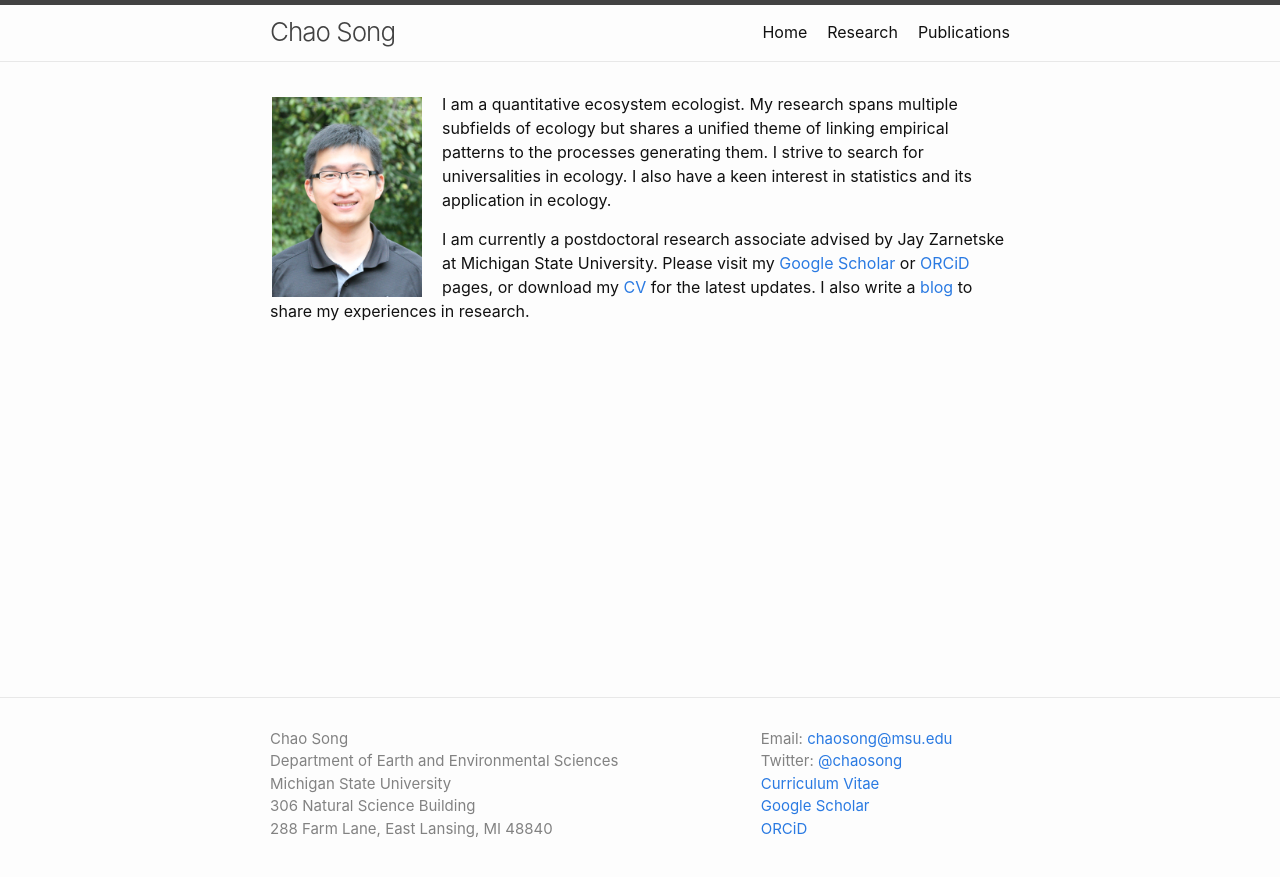
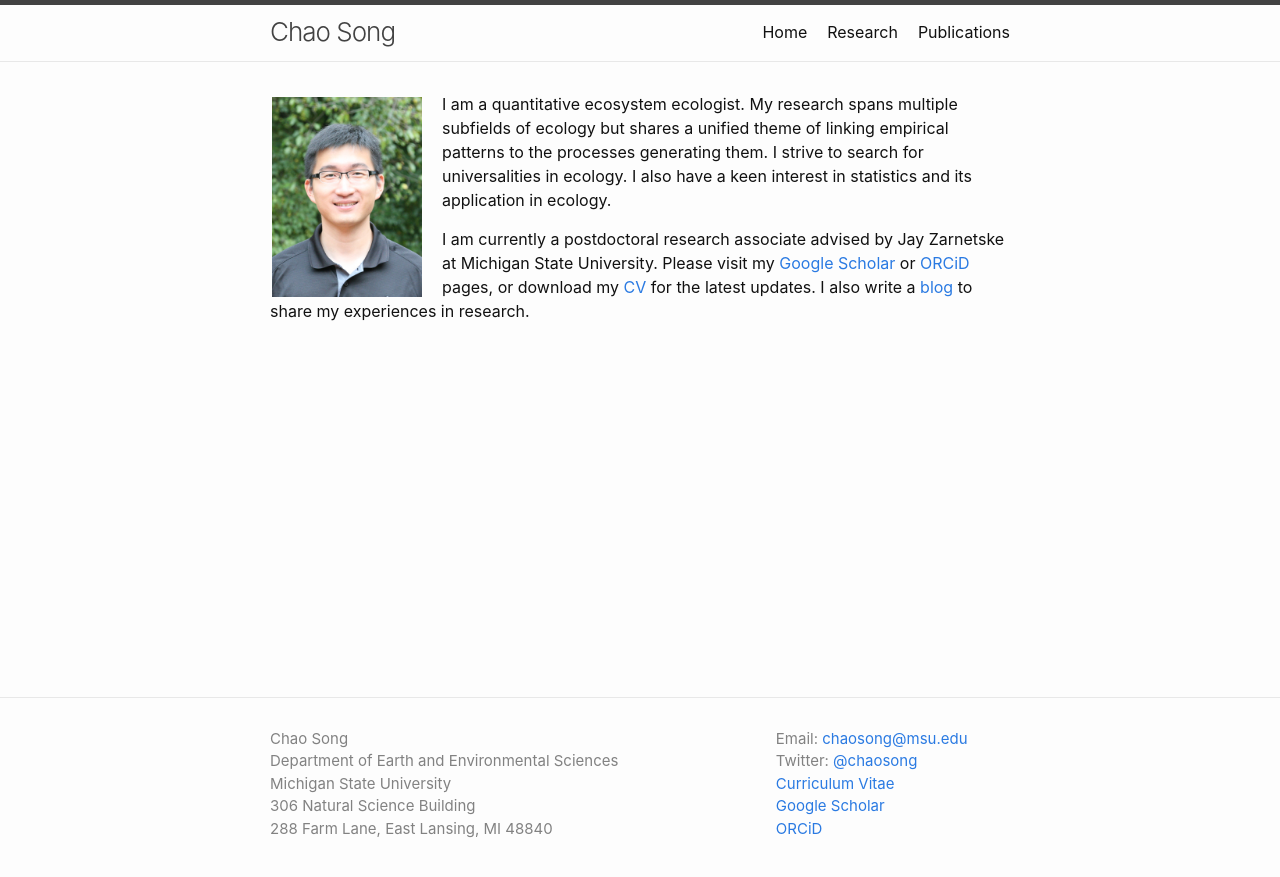
Before and after one commit to songchao1986/songchao1986.github.io, a Jekyll site: the page built from index.md, in a window 1280 px wide. Shown: the top 877 px of the page. Built offline with Jekyll 4.4.1, drawn with Linux system fonts in a browser that asks for light colours.

Commit message:
Update _layout.scss

```diff
--- a/_sass/minima/_layout.scss
+++ b/_sass/minima/_layout.scss
@@ -135,8 +135,8 @@
 }
 
 .footer-col-1 {
-  width: -webkit-calc(65% - (#{$spacing-unit} / 2));
-  width:         calc(65% - (#{$spacing-unit} / 2));
+  width: -webkit-calc(67% - (#{$spacing-unit} / 2));
+  width:         calc(67% - (#{$spacing-unit} / 2));
 }
 
 .footer-col-2 {
@@ -145,8 +145,8 @@
 }
 
 .footer-col-3 {
-  width: -webkit-calc(4% - (#{$spacing-unit} / 2));
-  width:         calc(4% - (#{$spacing-unit} / 2));
+  width: -webkit-calc(2% - (#{$spacing-unit} / 2));
+  width:         calc(2% - (#{$spacing-unit} / 2));
 }
 
 @include media-query($on-laptop) {
```
